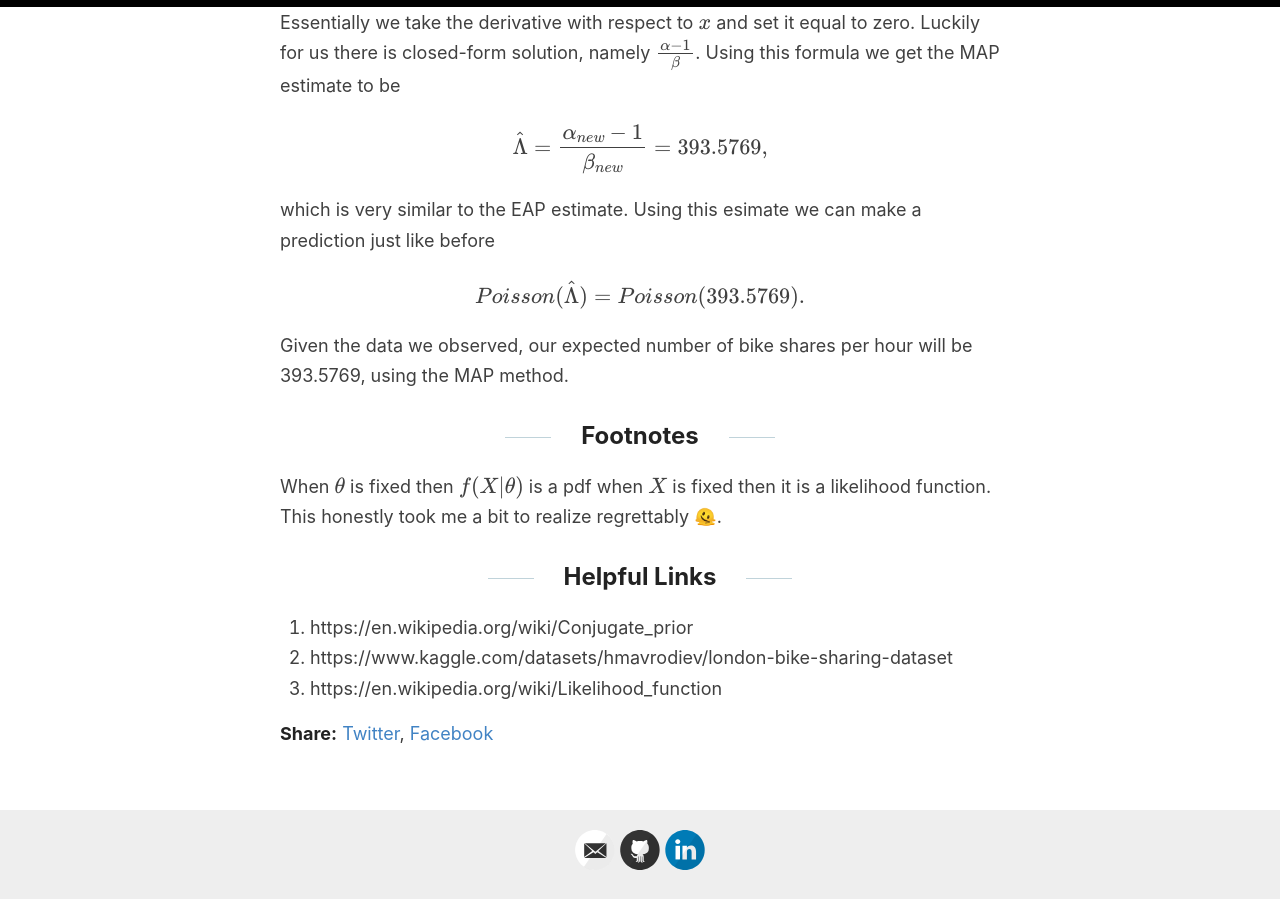
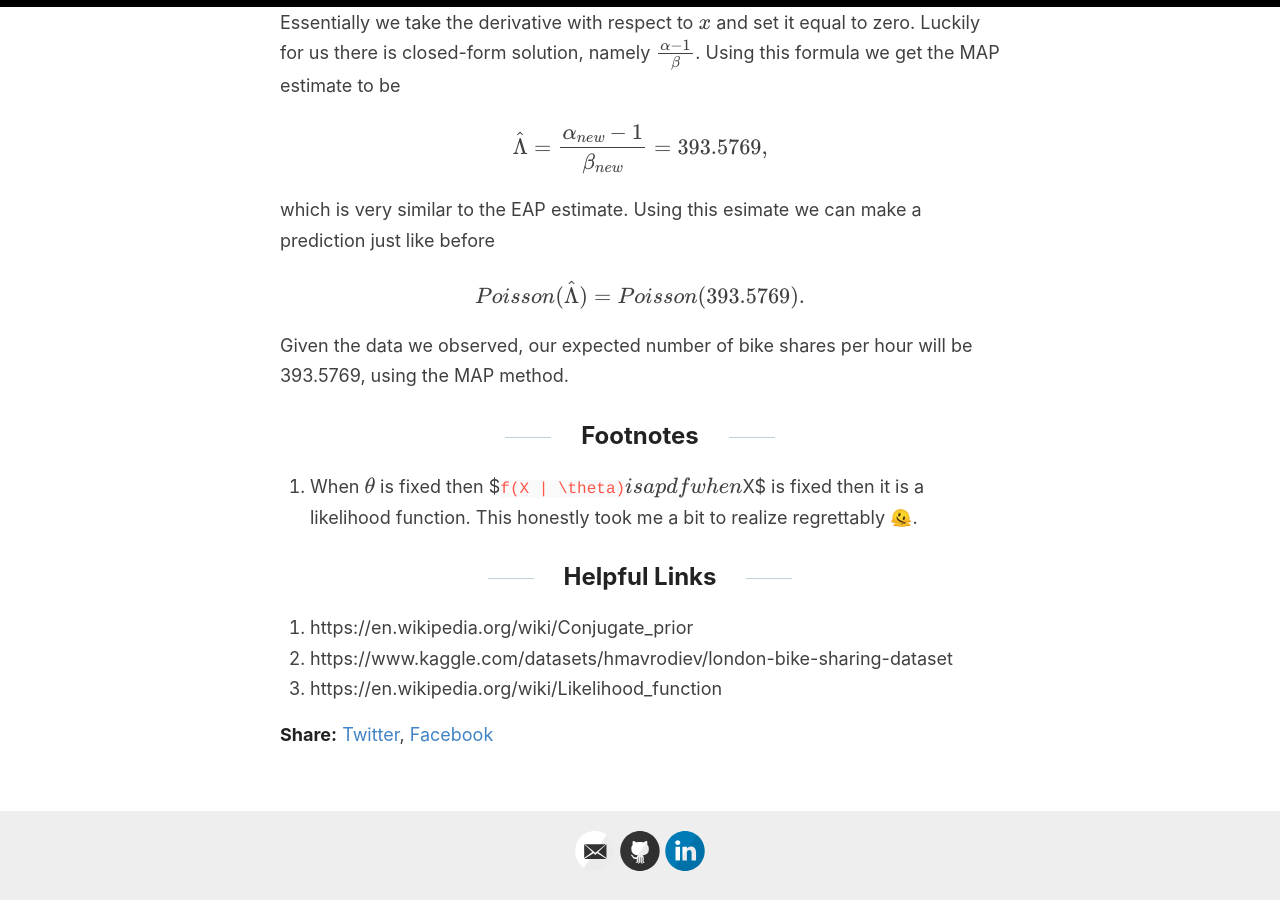
Before and after one commit to kayleeisokay/kayleeisokay.github.io, a Jekyll site: the page built from _posts/2024-08-11-conjugate-priors.md, in a window 1280 px wide and 900 px high, scrolled down 4941 px. Built offline with Jekyll 4.4.1, drawn with Linux system fonts in a browser that asks for light colours; part of the change alters nothing that is shown.

Commit message:
try new syntax

```diff
--- a/_posts/2024-08-11-conjugate-priors.md
+++ b/_posts/2024-08-11-conjugate-priors.md
@@ -155,7 +155,7 @@ $$
 Given the data we observed, our expected number of bike shares per hour will be 393.5769, using the MAP method.
 
 ## Footnotes
-When $\theta$ is fixed then $f(X | \theta)$ is a pdf when $X$ is fixed then it is a likelihood function. This honestly took me a bit to realize regrettably 🫠.
+1. When $\theta$ is fixed then $`f(X | \theta)`$ is a pdf when $X$ is fixed then it is a likelihood function. This honestly took me a bit to realize regrettably 🫠.
 
 ## Helpful Links
 1. https://en.wikipedia.org/wiki/Conjugate_prior
```
